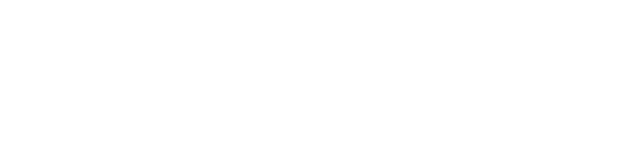
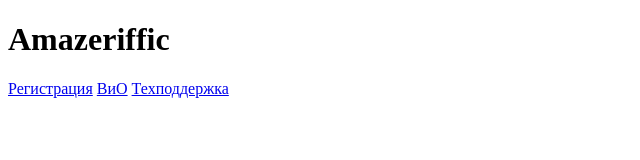
Before and after one commit to sexyDaniel/Amazeriffic, a plain HTML site: page index.html in a window 1280 px wide. Shown: the whole page, without its empty margins (0-640 px from the left). Drawn offline with Linux system fonts and the light colour scheme.

Commit message:
Add Header

```diff
--- a/index.html
+++ b/index.html
@@ -6,6 +6,19 @@
     <title>Laba1</title>
 </head>
 <body>
+    <header>
+        <h1>Amazeriffic</h1>
+        <nav>
+            <a href="#">Регистрация</a>
+            <a href="#">ВиО</a>
+            <a href="#">Техподдержка</a>
+        </nav>
+    </header>
+    <main>
 
+    </main>
+    <footer>
+
+    </footer>
 </body>
 </html>
```
